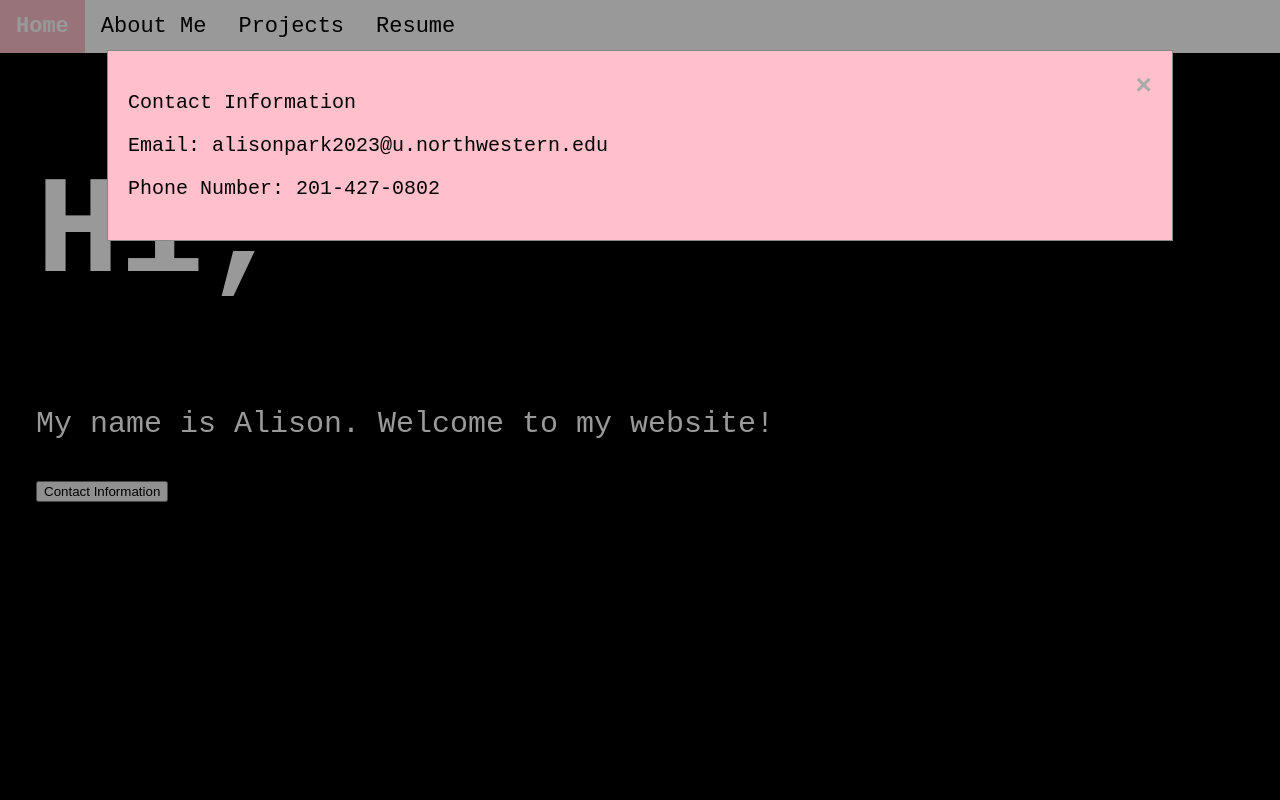
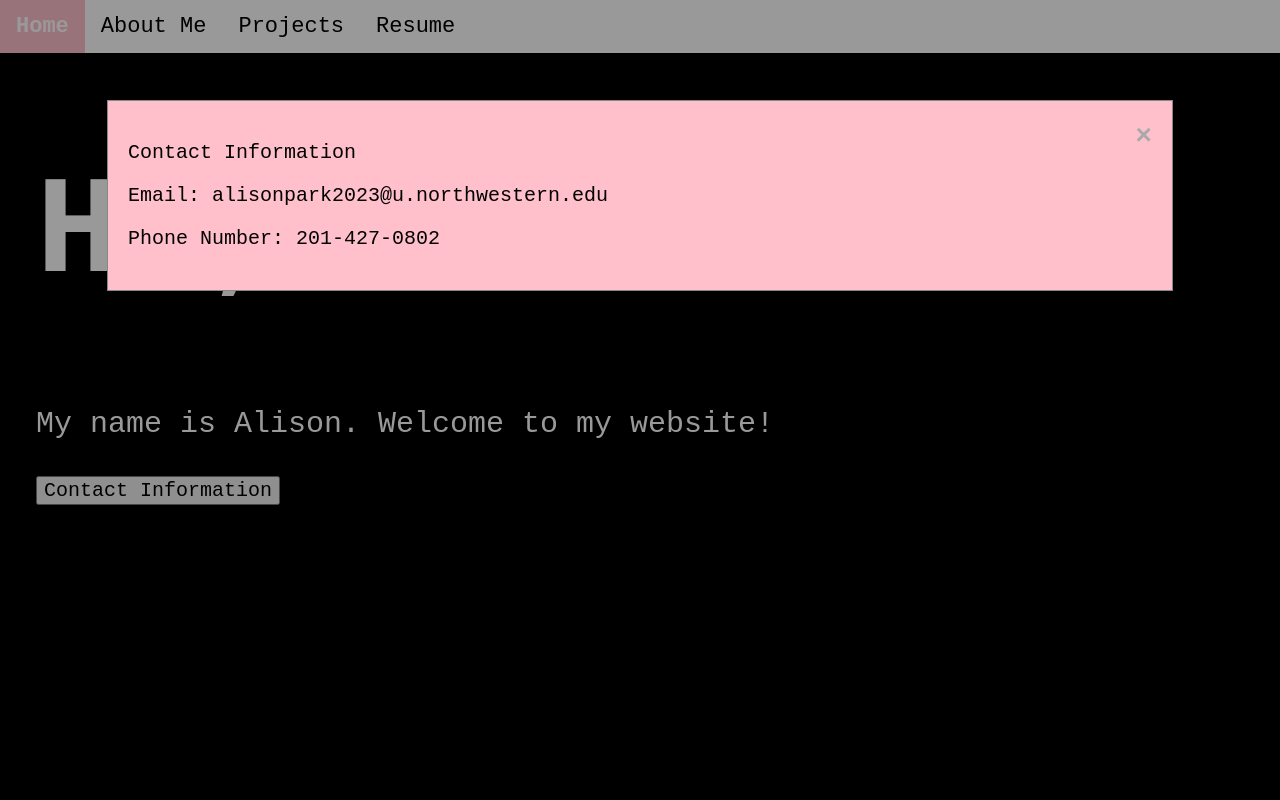
Before and after one commit to alison-park/alison-park.github.io, a plain HTML site: page index.html in a window 1280 px wide. Both pictures are taken after a click on the input "Contact Information". Shown: the top 800 px of the page. Drawn offline with Linux system fonts and the light colour scheme.

Commit message:
updates to modal button

```diff
--- a/index.css
+++ b/index.css
@@ -4,7 +4,7 @@ body {
   background-color: black;
 }
 
-.hi{
+.hi_header{
     color:white;
     font-family: 'Courier New', Courier, monospace;
     padding-left:36px;
@@ -17,18 +17,12 @@ body {
     font-family: 'Courier New', Courier, monospace;
     padding-top: 100px;
     padding-bottom: 20px;
-
-   /* border: 5px solid rgb(255, 255, 255);*/
     margin: 5rem;
     padding: 1rem 1rem;
     text-align: center;
 }
 
 .h1{
-    font-size: 140px;
-}
-
-.h2{
     font-size: 140px;
 }
 
@@ -85,12 +79,10 @@ body {
 .project-list{
     list-style: none;
     padding-bottom: 100px;
-
 }
 
 .project-list li{
     padding-bottom: 50px;
-
 }
 
 .dillo-link{
@@ -120,23 +112,29 @@ body {
     font-size: 40px;
 }
 
-/* The Modal (background) */
-.modal {
+/* The Modal */
+
+.modal-button{
+    font-family: 'Courier New', Courier, monospace;
+    font-size: 20px;
+}
+
+.modal { /*Modal Background*/
     display: none; /* Hidden by default */
-    position: fixed; /* Stay in place */
-    z-index: 1; /* Sit on top */
-    padding-top: 50px; /* Location of the box */
+    position: fixed;
+    z-index: 1;
+    padding-top: 100px;
     left: 0;
     top: 0;
-    width: 100%; /* Full width */
-    height: 100%; /* Full height */
+    width: 100%;
+    height: 100%;
     overflow: auto; /* Enable scroll if needed */
-    background-color: rgb(0,0,0); /* Fallback color */
-    background-color: rgba(0,0,0,0.4); /* Black w/ opacity */
-    font-size: 30px;
+    background-color: rgb(0,0,0);
+    background-color: rgba(0,0,0,0.4);
+    font-size: 50px;
+    font-family: 'Courier New', Courier, monospace;
   }
 
-  /* Modal Content */
   .modal-content {
     background-color: pink;
     margin: auto;
@@ -145,7 +143,7 @@ body {
     width: 80%;
   }
 
-  /* The Close Button */
+  /* The Close Button of Modal*/
   .close {
     color: #aaaaaa;
     float: right;
@@ -165,10 +163,6 @@ body {
       font-size: 20px;
   }
 
-  .envelope{
-      background-color: black;
-      border:none;
-  }
 
 .dillo-header{
     font-size: 140px;
@@ -193,6 +187,7 @@ a:visited{
 a:active{
     text-decoration: none;
 }
+
 .dillo-header:hover{
     font-size: 140px;
     background-color: rgb(66, 61, 61);
@@ -220,6 +215,7 @@ a:active{
 
 }
 
+/*Video of Generative Art Project*/
 .art{
     padding-top: 40px;
     padding-left: 50px;
--- a/index.html
+++ b/index.html
@@ -18,15 +18,14 @@
 
     <div class="main" >
 
-        <div class="hi">
+        <div class="hi_header">
             <h1 class="h1">Hi,</h1>
             <p>My name is Alison. Welcome to my website!</p>
             <div class="container-for-label">
-                <input type="submit" id="myBtn" value="Contact Information"></input>
+                <input class="modal-button" type="submit" id="myBtn" value="Contact Information"></input>
             </div>
             <!-- The Modal -->
             <div id="myModal" class="modal">
-            <!-- Modal content -->
                 <div class="modal-content">
                     <span class="close">&times;</span>
                     <div class="text-modal">
@@ -40,7 +39,7 @@
         </div>
 
         <div class="about-me" id="aboutme">
-            <h2 class="h2" >About Me,</h2>
+            <h1 class="h1" >About Me,</h1>
             <div class="aboutme-container">
                 <div class="aboutme-child">
                     <img class="mypic" src="images/me.JPG" >
```
